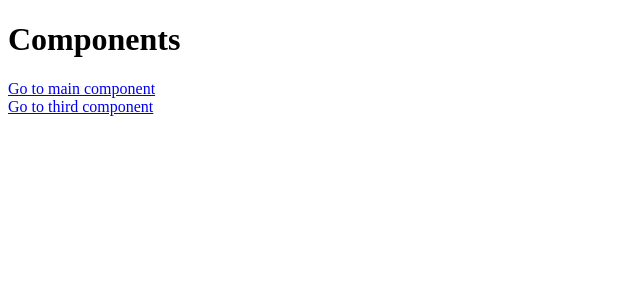
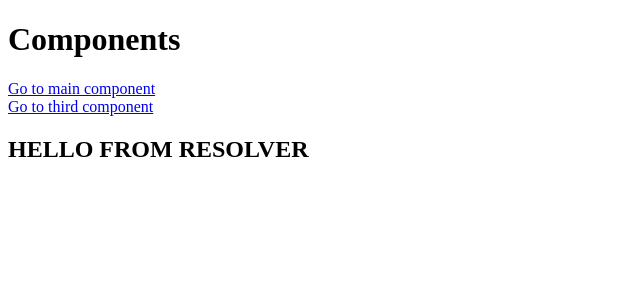
Before and after one commit to SergeyChe46/routTest, an Angular app: page /second in a window 1280 px wide. Shown: the top 300 px of the page, without its empty margins (0-640 px from the left). Built offline with nearby package versions, Linux system fonts and the light colour scheme.

Commit message:
add resolver

```diff
--- a/src/app/app-routing.module.ts
+++ b/src/app/app-routing.module.ts
@@ -5,6 +5,7 @@ import { SecondComponent } from './components/second/second.component';
 import { ThirdAComponent } from './components/third-a/third-a.component';
 import { ThirdBComponent } from './components/third-b/third-b.component';
 import { ThirdComponent } from './components/third/third.component';
+import { dataResolver } from './helpers/data.resolver';
 
 const thirdRouteChildren: Routes = [
   { path: 'a', component: ThirdAComponent },
@@ -12,7 +13,11 @@ const thirdRouteChildren: Routes = [
 ];
 const routes: Routes = [
   { path: 'main', component: MainComponent },
-  { path: 'second', component: SecondComponent },
+  {
+    path: 'second',
+    component: SecondComponent,
+    resolve: { greetings: dataResolver },
+  },
   {
     path: 'third/:id',
     component: ThirdComponent,
--- a/src/app/components/second/second.component.html
+++ b/src/app/components/second/second.component.html
@@ -1,3 +1,5 @@
 <a [routerLink]="['/main']">Go to main component</a>
 <br>
 <a [routerLink]="['/third', id]">Go to third component</a>
+
+<h2>{{greetings || 'None' | uppercase}}</h2>
--- a/src/app/components/second/second.component.ts
+++ b/src/app/components/second/second.component.ts
@@ -1,4 +1,6 @@
 import { Component, OnInit } from '@angular/core';
+import { ActivatedRoute } from '@angular/router';
+import { delay } from 'rxjs';
 
 @Component({
   selector: 'app-second',
@@ -6,10 +8,16 @@ import { Component, OnInit } from '@angular/core';
   styleUrl: './second.component.css',
 })
 export class SecondComponent implements OnInit {
+  constructor(private route: ActivatedRoute) {}
   ngOnInit(): void {
+    this.route.data.pipe(delay(5000)).subscribe((res: any) => {
+      this.greetings = res['greetings'];
+    });
+    console.log(this.route.data);
     this.id = this.random();
   }
   id: any;
+  greetings: string = '';
 
   random() {
     return Math.random() * 10;
--- /dev/null
+++ b/src/app/helpers/data.resolver.ts
@@ -0,0 +1,6 @@
+import { ActivatedRoute } from '@angular/router';
+import { of } from 'rxjs';
+
+export const dataResolver = (route: ActivatedRoute) => {
+  return of('hello from resolver');
+};
```
